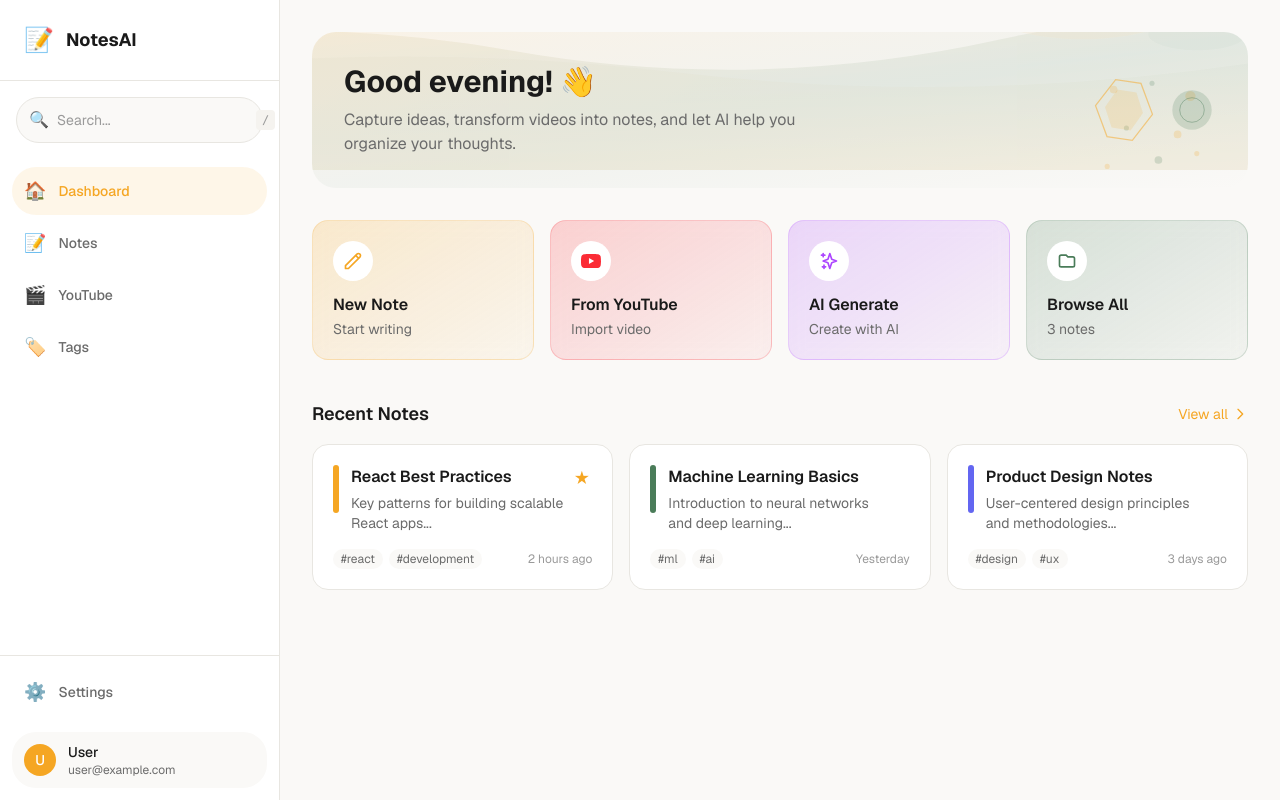
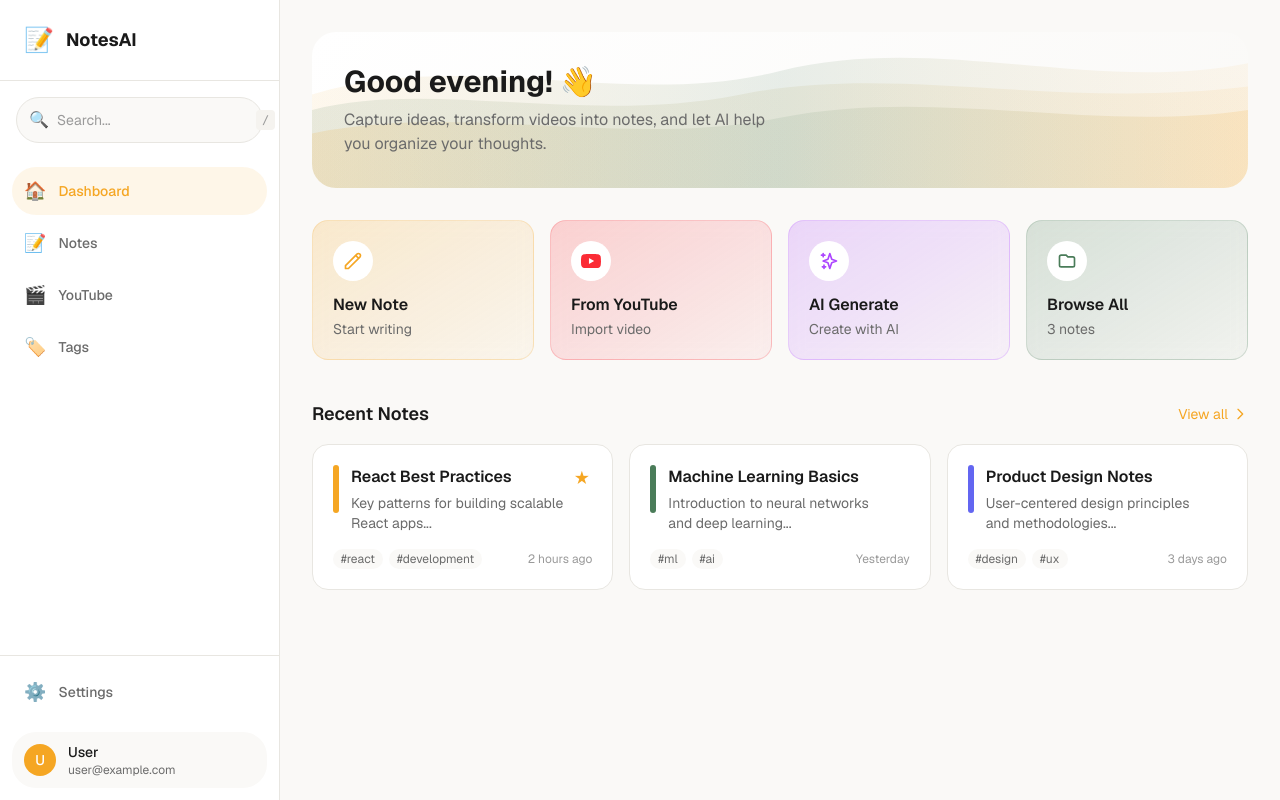
Before and after one commit to acousticclown/yt-transcript, a Next.js app in the folder apps/web/: page /dashboard in a window 1280 px wide. Built offline with nearby package versions, Linux system fonts and the light colour scheme.

Commit message:
fix: Dashboard welcome - clean layered waves only, no floating shapes

```diff
--- a/apps/web/app/(app)/dashboard/page.tsx
+++ b/apps/web/app/(app)/dashboard/page.tsx
@@ -33,100 +33,61 @@ export default function DashboardPage() {
 
   return (
     <div className="p-4 sm:p-6 lg:p-8 max-w-6xl mx-auto">
-      {/* Hero Section with Abstract Wave Art */}
+      {/* Hero Section with Wave Art */}
       <motion.div
         initial={{ opacity: 0, y: 10 }}
         animate={{ opacity: 1, y: 0 }}
-        className="relative mb-8 p-6 sm:p-8 bg-gradient-to-br from-[var(--color-primary)]/8 via-[var(--color-secondary)]/5 to-[var(--color-bg)] rounded-3xl overflow-hidden"
+        className="relative mb-8 p-6 sm:p-8 rounded-3xl overflow-hidden"
+        style={{ background: "linear-gradient(135deg, var(--color-surface) 0%, var(--color-bg) 100%)" }}
       >
-        {/* Abstract wave background */}
-        <div className="absolute inset-0 pointer-events-none overflow-hidden">
-          <svg viewBox="0 0 800 400" className="absolute -right-20 -top-20 w-[140%] h-[140%] opacity-[0.15]" preserveAspectRatio="none">
+        {/* Layered waves background */}
+        <div className="absolute inset-0 pointer-events-none">
+          <svg
+            viewBox="0 0 1200 300"
+            className="absolute bottom-0 left-0 w-full h-auto"
+            preserveAspectRatio="none"
+          >
             <defs>
-              <linearGradient id="waveGrad1" x1="0%" y1="0%" x2="100%" y2="100%">
-                <stop offset="0%" stopColor="var(--color-primary)" />
-                <stop offset="50%" stopColor="var(--color-secondary)" />
-                <stop offset="100%" stopColor="var(--color-primary)" />
+              <linearGradient id="wave1" x1="0%" y1="0%" x2="100%" y2="0%">
+                <stop offset="0%" stopColor="var(--color-primary)" stopOpacity="0.15" />
+                <stop offset="50%" stopColor="var(--color-secondary)" stopOpacity="0.1" />
+                <stop offset="100%" stopColor="var(--color-primary)" stopOpacity="0.15" />
               </linearGradient>
-              <linearGradient id="waveGrad2" x1="100%" y1="0%" x2="0%" y2="100%">
-                <stop offset="0%" stopColor="var(--color-secondary)" />
-                <stop offset="100%" stopColor="var(--color-primary)" />
+              <linearGradient id="wave2" x1="0%" y1="0%" x2="100%" y2="0%">
+                <stop offset="0%" stopColor="var(--color-secondary)" stopOpacity="0.12" />
+                <stop offset="100%" stopColor="var(--color-primary)" stopOpacity="0.08" />
+              </linearGradient>
+              <linearGradient id="wave3" x1="0%" y1="0%" x2="100%" y2="0%">
+                <stop offset="0%" stopColor="var(--color-primary)" stopOpacity="0.08" />
+                <stop offset="50%" stopColor="var(--color-secondary)" stopOpacity="0.12" />
+                <stop offset="100%" stopColor="var(--color-primary)" stopOpacity="0.06" />
               </linearGradient>
             </defs>
-            {/* Flowing wave 1 */}
+            {/* Back wave - subtle */}
             <path
-              d="M0,200 Q150,100 300,180 T600,160 T900,200 L900,400 L0,400 Z"
-              fill="url(#waveGrad1)"
-              opacity="0.6"
+              d="M0,180 C200,120 400,200 600,150 C800,100 1000,180 1200,140 L1200,300 L0,300 Z"
+              fill="url(#wave3)"
             />
-            {/* Flowing wave 2 */}
+            {/* Middle wave */}
             <path
-              d="M0,250 Q200,150 400,220 T800,180 L800,400 L0,400 Z"
-              fill="url(#waveGrad2)"
-              opacity="0.4"
+              d="M0,200 C150,160 350,220 550,180 C750,140 950,200 1200,170 L1200,300 L0,300 Z"
+              fill="url(#wave2)"
             />
-            {/* Accent circles */}
-            <circle cx="650" cy="100" r="60" fill="var(--color-primary)" opacity="0.3" />
-            <circle cx="720" cy="150" r="30" fill="var(--color-secondary)" opacity="0.4" />
-            <circle cx="580" cy="80" r="20" fill="var(--color-primary)" opacity="0.2" />
-          </svg>
-
-          {/* Floating dots pattern */}
-          <svg viewBox="0 0 100 100" className="absolute right-8 top-8 w-32 h-32 opacity-20">
-            <circle cx="20" cy="20" r="3" fill="var(--color-primary)" />
-            <circle cx="50" cy="15" r="2" fill="var(--color-secondary)" />
-            <circle cx="80" cy="25" r="4" fill="var(--color-primary)" />
-            <circle cx="30" cy="50" r="2" fill="var(--color-secondary)" />
-            <circle cx="70" cy="55" r="3" fill="var(--color-primary)" />
-            <circle cx="15" cy="80" r="2" fill="var(--color-primary)" />
-            <circle cx="55" cy="75" r="3" fill="var(--color-secondary)" />
-            <circle cx="85" cy="70" r="2" fill="var(--color-primary)" />
+            {/* Front wave - most visible */}
+            <path
+              d="M0,230 C200,190 400,250 600,210 C800,170 1000,230 1200,200 L1200,300 L0,300 Z"
+              fill="url(#wave1)"
+            />
           </svg>
         </div>
 
-        <div className="relative z-10 flex flex-col sm:flex-row items-start sm:items-center justify-between gap-6">
-          <div className="max-w-lg">
-            <h1 className="text-2xl sm:text-3xl font-bold text-[var(--color-text)]">
-              {getGreeting()}! 👋
-            </h1>
-            <p className="mt-2 text-[var(--color-text-muted)]">
-              Capture ideas, transform videos into notes, and let AI help you organize your thoughts.
-            </p>
-          </div>
-
-          {/* Abstract shape accent */}
-          <div className="hidden md:flex items-center gap-3">
-            <motion.div
-              animate={{ rotate: [0, 360] }}
-              transition={{ duration: 20, repeat: Infinity, ease: "linear" }}
-              className="w-16 h-16"
-            >
-              <svg viewBox="0 0 100 100" className="w-full h-full">
-                <polygon
-                  points="50,5 95,30 95,70 50,95 5,70 5,30"
-                  fill="none"
-                  stroke="var(--color-primary)"
-                  strokeWidth="2"
-                  opacity="0.5"
-                />
-                <polygon
-                  points="50,20 80,35 80,65 50,80 20,65 20,35"
-                  fill="var(--color-primary)"
-                  opacity="0.15"
-                />
-              </svg>
-            </motion.div>
-            <motion.div
-              animate={{ scale: [1, 1.1, 1] }}
-              transition={{ duration: 3, repeat: Infinity, ease: "easeInOut" }}
-              className="w-12 h-12"
-            >
-              <svg viewBox="0 0 100 100" className="w-full h-full">
-                <circle cx="50" cy="50" r="40" fill="var(--color-secondary)" opacity="0.2" />
-                <circle cx="50" cy="50" r="25" fill="none" stroke="var(--color-secondary)" strokeWidth="2" opacity="0.4" />
-              </svg>
-            </motion.div>
-          </div>
+        <div className="relative z-10">
+          <h1 className="text-2xl sm:text-3xl font-bold text-[var(--color-text)]">
+            {getGreeting()}! 👋
+          </h1>
+          <p className="mt-2 text-[var(--color-text-muted)] max-w-md">
+            Capture ideas, transform videos into notes, and let AI help you organize your thoughts.
+          </p>
         </div>
       </motion.div>
 
```
